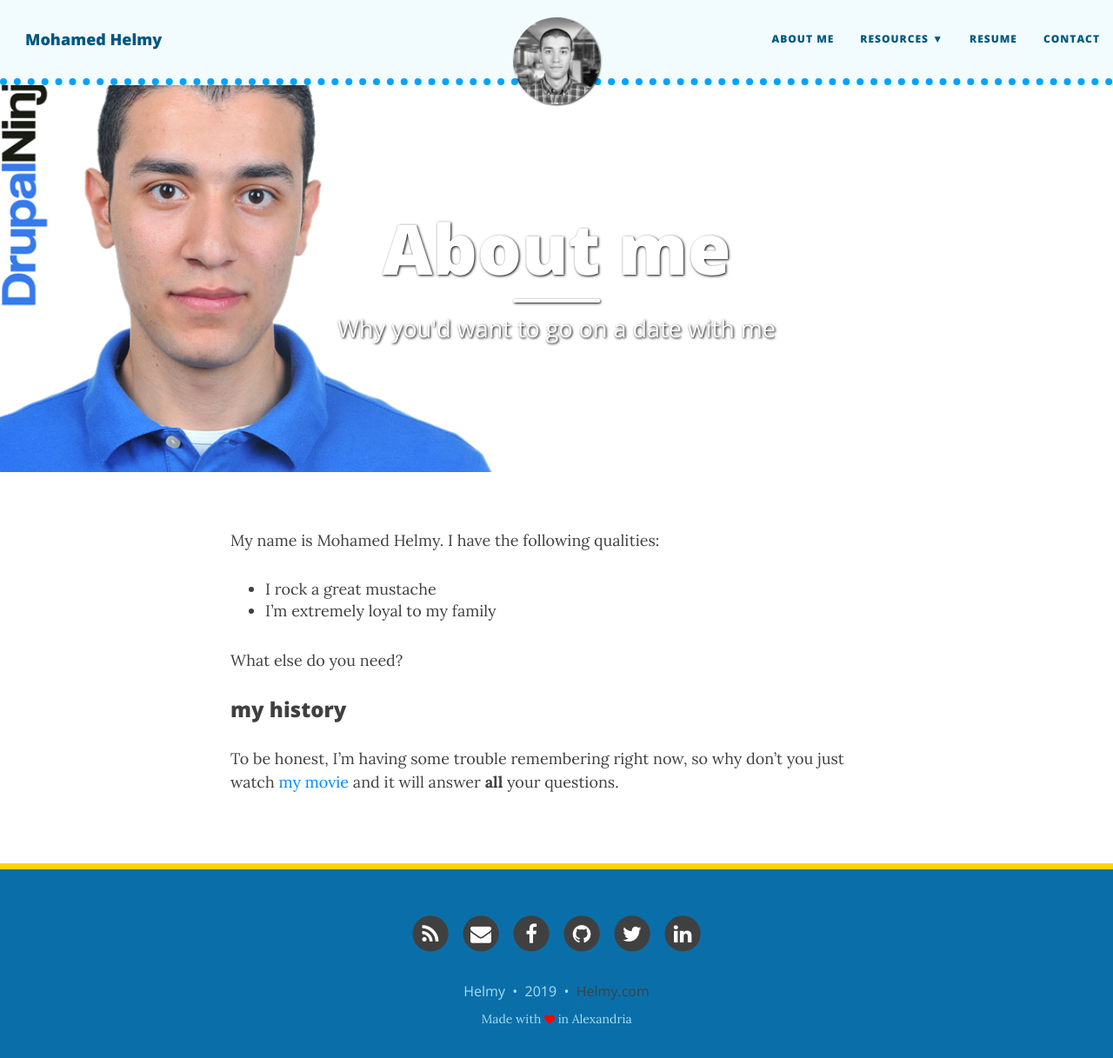
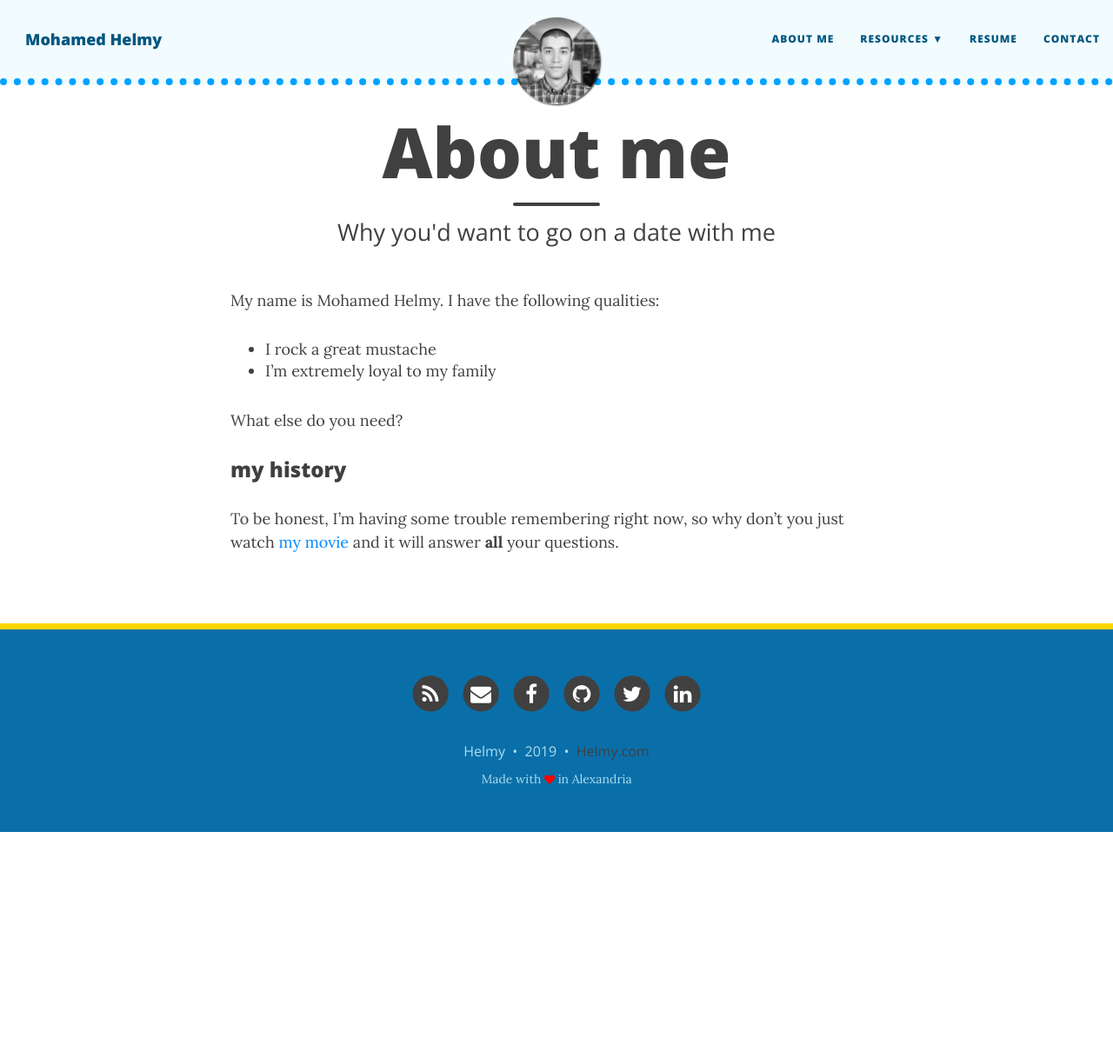
Before and after one commit to M-Helmy/m-helmy.github.io, a Jekyll site: the page built from aboutme.md, in a window 1280 px wide and 1233 px high. Shown: the top 1217 px of the window at 87% size. Built offline with Jekyll 4.4.1, drawn with Linux system fonts in a browser that asks for light colours; nearby versions of some CDN libraries.

Commit message:
Update aboutme.md

```diff
--- a/aboutme.md
+++ b/aboutme.md
@@ -2,7 +2,6 @@
 layout: page
 title: About me
 subtitle: Why you'd want to go on a date with me
-bigimg: /img/D-1.jpg
 ---
 
 My name is Mohamed Helmy. I have the following qualities:
```
